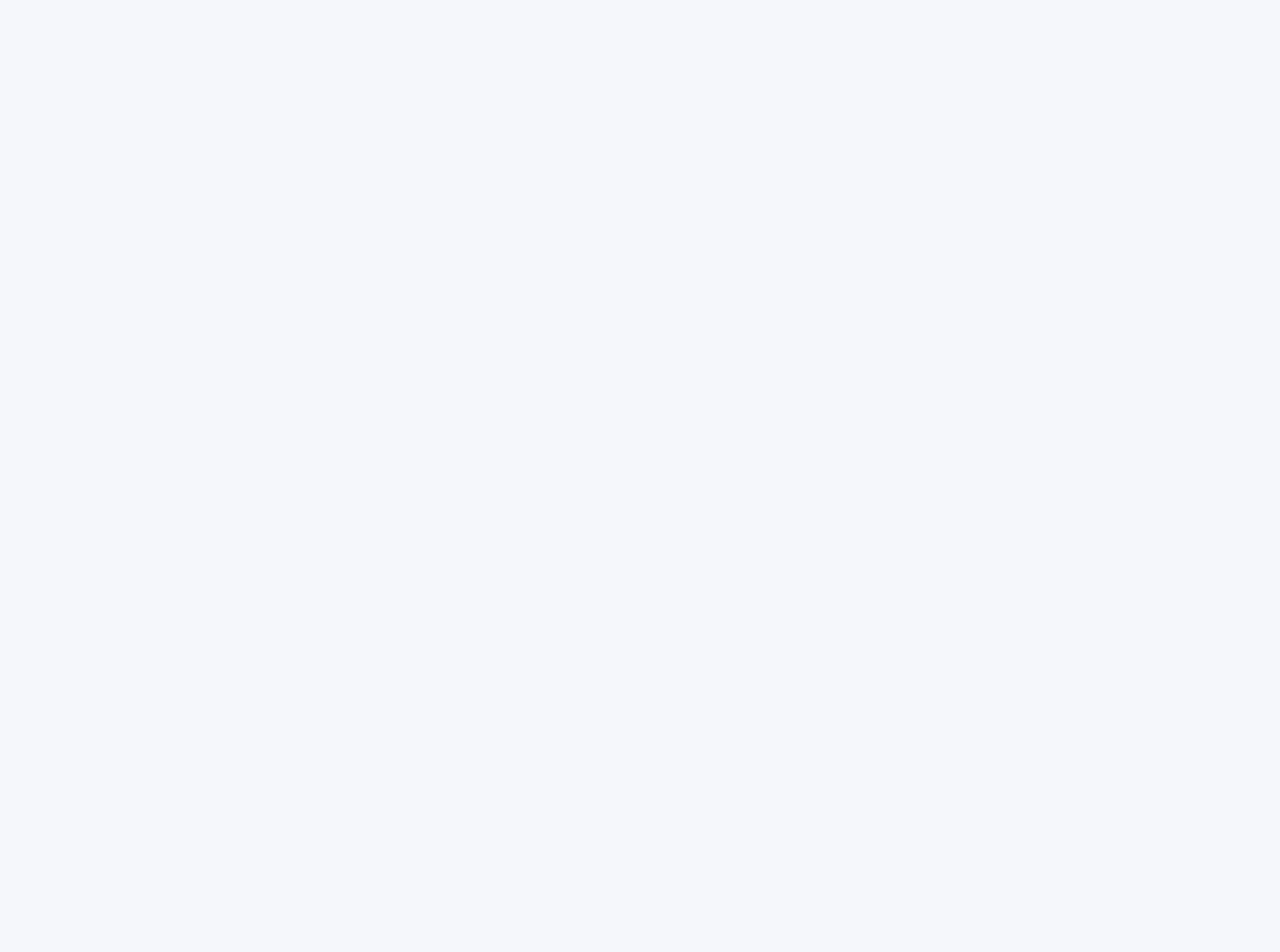
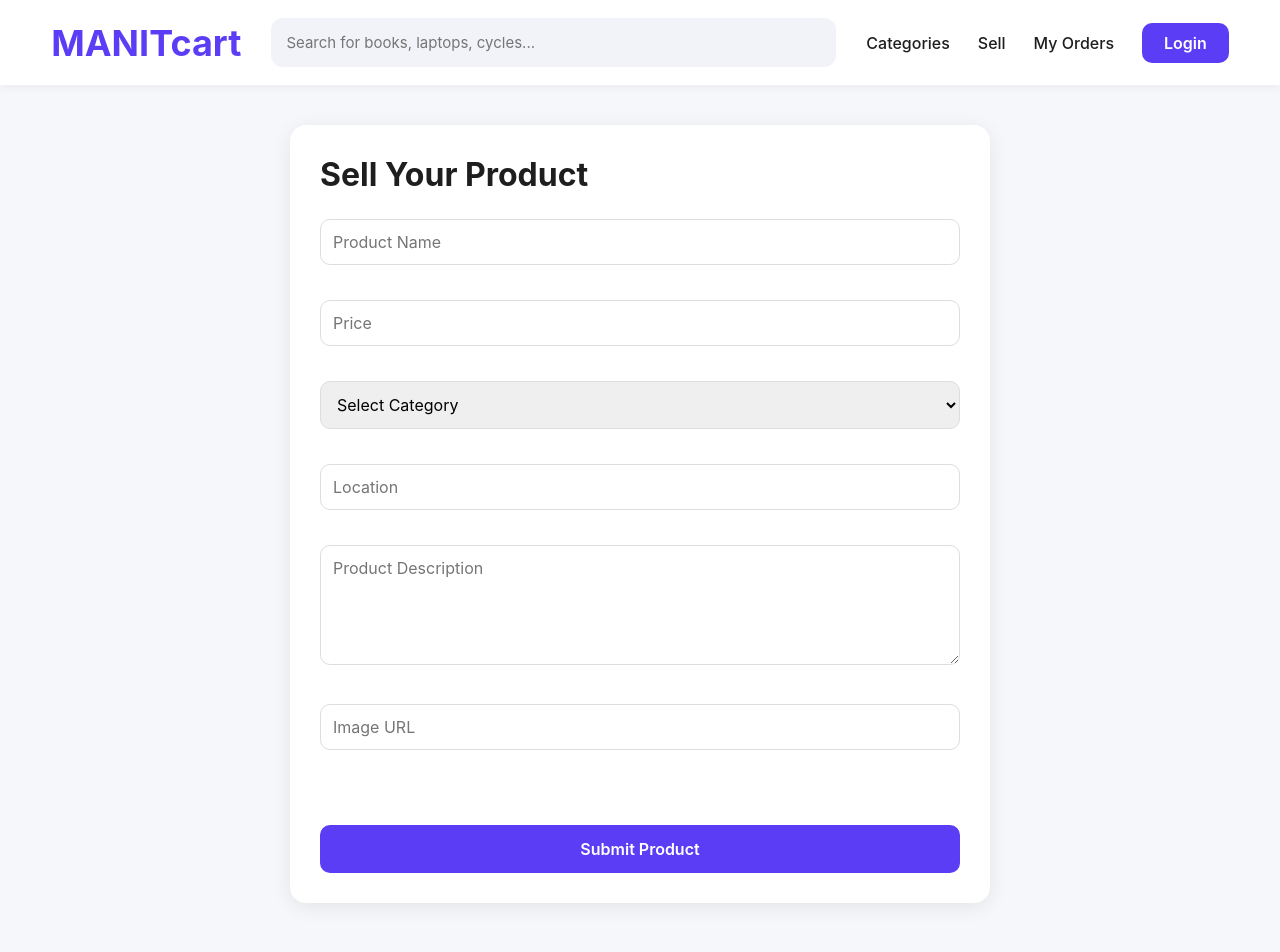
Before and after one commit to Appurvi-Garg/manitcart-react, a React (Vite) app: page /sell in a window 1280 px wide. Before the commit this address had no page. Shown: the top 952 px of the page. Before the commit the page ends 800 px from the top, so only its background shows below. Built offline with nearby package versions, Linux system fonts and the light colour scheme.

Commit message:
Added sell product page with validation and image preview

```diff
--- a/src/App.jsx
+++ b/src/App.jsx
@@ -3,6 +3,7 @@ import { BrowserRouter, Routes, Route } from "react-router-dom";
 import Home from "./pages/Home";
 import Products from "./pages/Products";
 import ProductDetails from "./pages/ProductDetails";
+import SellProduct from "./pages/SellProduct";
 
 function App() {
   return (
@@ -25,6 +26,11 @@ function App() {
           element={<ProductDetails />}
         />
 
+        <Route
+          path="/sell"
+          element={<SellProduct />}
+        />
+
       </Routes>
 
     </BrowserRouter>
--- a/src/components/Navbar.jsx
+++ b/src/components/Navbar.jsx
@@ -1,3 +1,4 @@
+import { Link } from "react-router-dom";
 function Navbar() {
   return (
     <nav>
@@ -16,7 +17,7 @@ function Navbar() {
 
         <div className="nav-links">
           <a href="#categories">Categories</a>
-          <a href="#">Sell</a>
+          <Link to="/sell">Sell</Link>
           <a href="#">My Orders</a>
           <a href="#" className="login-btn">
             Login
--- /dev/null
+++ b/src/css/sellProduct.css
@@ -0,0 +1,66 @@
+.sell-form{
+  max-width:700px;
+  margin:40px auto;
+  padding:30px;
+  background:white;
+  border-radius:16px;
+  box-shadow:0 4px 20px rgba(0,0,0,0.08);
+}
+
+.sell-form h1{
+  margin-bottom:25px;
+}
+
+.sell-form input,
+.sell-form select,
+.sell-form textarea{
+  width:100%;
+  padding:12px;
+  margin-bottom:15px;
+  border:1px solid #ddd;
+  border-radius:10px;
+  font-size:16px;
+}
+
+.sell-form textarea{
+  min-height:120px;
+  resize:vertical;
+}
+
+.sell-form button{
+  width:100%;
+  padding:14px;
+  border:none;
+  border-radius:10px;
+  cursor:pointer;
+  font-size:16px;
+}
+.sell-form button{
+  width:100%;
+  padding:14px;
+  background:#5B3DF5;
+  color:white;
+  border:none;
+  border-radius:10px;
+  font-size:16px;
+  cursor:pointer;
+  font-weight:600;
+}
+
+.sell-form button:hover{
+  opacity:0.9;
+}
+.preview-image{
+  width:100%;
+  max-height:300px;
+  object-fit:cover;
+  border-radius:12px;
+  margin-top:15px;
+}
+.preview-image{
+  width:100%;
+  max-height:300px;
+  object-fit:cover;
+  border-radius:12px;
+  margin-bottom:15px;
+}
--- /dev/null
+++ b/src/pages/SellProduct.jsx
@@ -0,0 +1,125 @@
+import { useState } from "react";
+import Navbar from "../components/Navbar";
+import Footer from "../components/Footer";
+import "../css/sellProduct.css";
+
+function SellProduct() {
+  const [title, setTitle] = useState("");
+const [price, setPrice] = useState("");
+const [category, setCategory] = useState("");
+const [location, setLocation] = useState("");
+const [description, setDescription] = useState("");
+const [imageUrl, setImageUrl] = useState("");
+
+  return (
+    <>
+      <Navbar />
+
+      <div className="container">
+        <div className="sell-form">
+
+  <h1>Sell Your Product</h1>
+
+  <input
+    type="text"
+    placeholder="Product Name"
+    value={title}
+    onChange={(e) => setTitle(e.target.value)}
+  />
+
+  <br /><br />
+
+  <input
+    type="text"
+    placeholder="Price"
+    value={price}
+    onChange={(e) => setPrice(e.target.value)}
+  />
+
+  <br /><br />
+
+  <select
+    value={category}
+    onChange={(e) => setCategory(e.target.value)}
+  >
+    <option value="">Select Category</option>
+    <option value="Electronics">Electronics</option>
+    <option value="Fashion">Fashion</option>
+    <option value="Hostel Items">Hostel Items</option>
+  </select>
+
+  <br /><br />
+
+<input
+  type="text"
+  placeholder="Location"
+  value={location}
+  onChange={(e) => setLocation(e.target.value)}
+/>
+
+<br /><br />
+<textarea
+  placeholder="Product Description"
+  value={description}
+  onChange={(e) => setDescription(e.target.value)}
+></textarea>
+
+<br /><br />
+<input
+  type="text"
+  placeholder="Image URL"
+  value={imageUrl}
+  onChange={(e) => setImageUrl(e.target.value)}
+/>
+
+<br /><br />
+{imageUrl && (
+  <img
+  src={imageUrl}
+  alt="Preview"
+  className="preview-image"
+/>
+)}
+
+  <br /><br />
+
+
+
+  <button
+  onClick={() => {
+    if (!title || !price || !category) {
+      alert("Please fill all required fields");
+      return;
+    }
+
+    const newProduct = {
+      title,
+      price,
+      category,
+      location,
+      description,
+      imageUrl
+    };
+
+    console.log(newProduct);
+     setTitle("");
+  setPrice("");
+  setCategory("");
+  setLocation("");
+  setDescription("");
+  setImageUrl("");
+
+
+  }}
+>
+  Submit Product
+</button>
+</div>
+</div>
+
+      <Footer />
+    </>
+  );
+}
+
+export default SellProduct;
```
